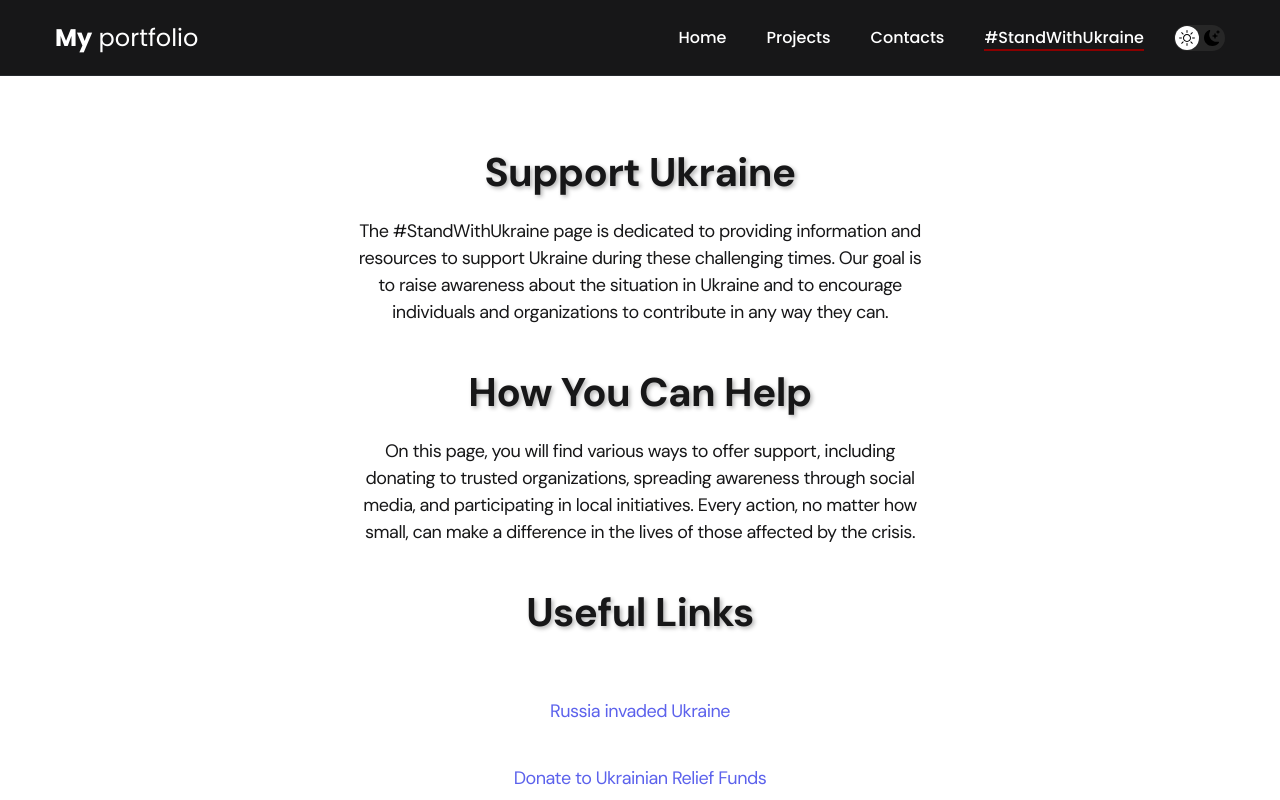
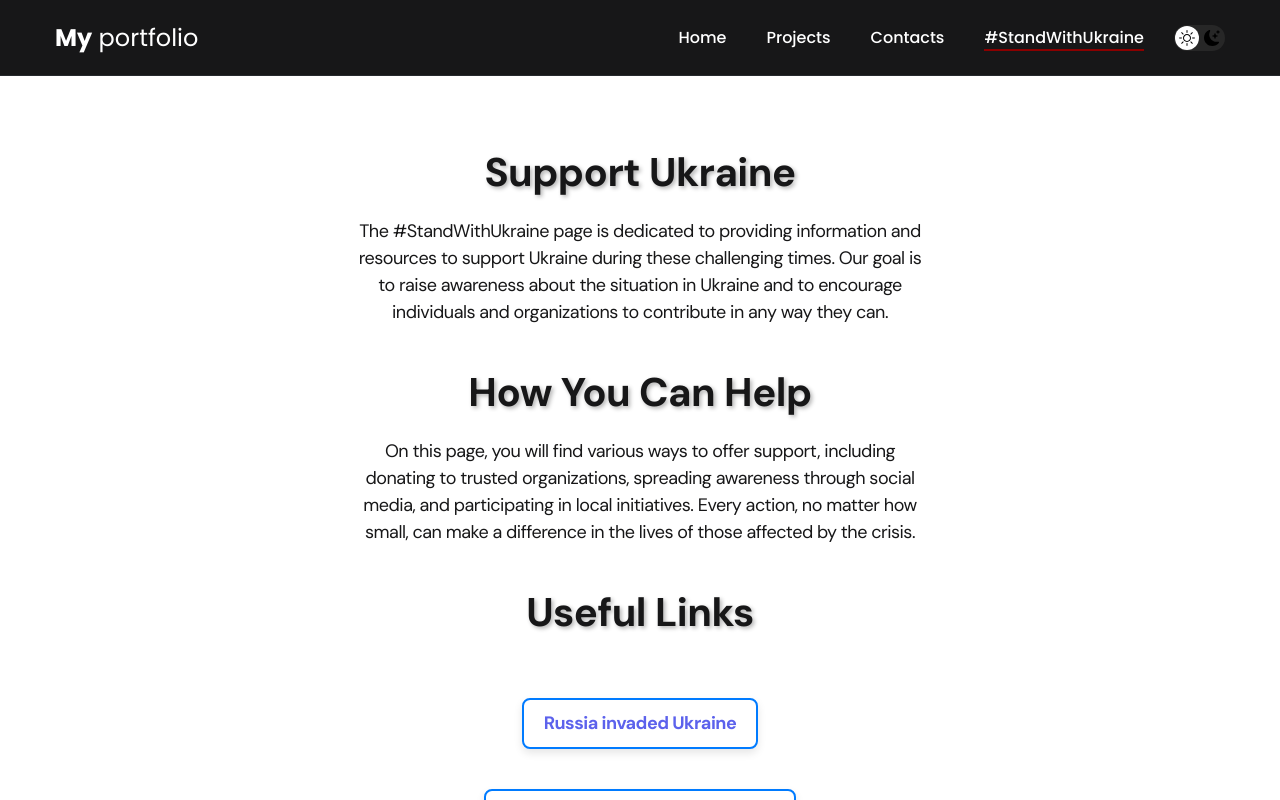
Before and after one commit to EspFerevo/MyPortfolio, a React (Vite) app: page /help in a window 1280 px wide. Shown: the top 800 px of the page. Built offline with nearby package versions, Linux system fonts and the light colour scheme.

Commit message:
Update main.css

```diff
--- a/src/styles/main.css
+++ b/src/styles/main.css
@@ -298,3 +298,36 @@ body {
 		width: 28px;
 	}
 }
+
+
+.interactive-link {
+    display: inline-block;
+    padding: 10px 20px;
+    border: 2px solid #007BFF;
+    border-radius: 8px;
+    color: #007BFF;
+    text-decoration: none;
+    font-weight: bold;
+    background-color: #fff;
+    transition: all 0.3s ease;
+    box-shadow: 0 4px 8px rgba(0, 0, 0, 0.1);
+}
+
+.interactive-link:hover {
+    background-color: #007BFF;
+    color: #fff;
+    border-color: #0056b3;
+    transform: translateY(-3px);
+    box-shadow: 0 6px 12px rgba(0, 0, 0, 0.2);
+}
+
+.interactive-link:focus {
+    outline: none;
+    box-shadow: 0 0 0 3px rgba(0, 123, 255, 0.5);
+}
+
+.interactive-link:active {
+    background-color: #0056b3;
+    color: #fff;
+    transform: translateY(-1px);
+}
```
